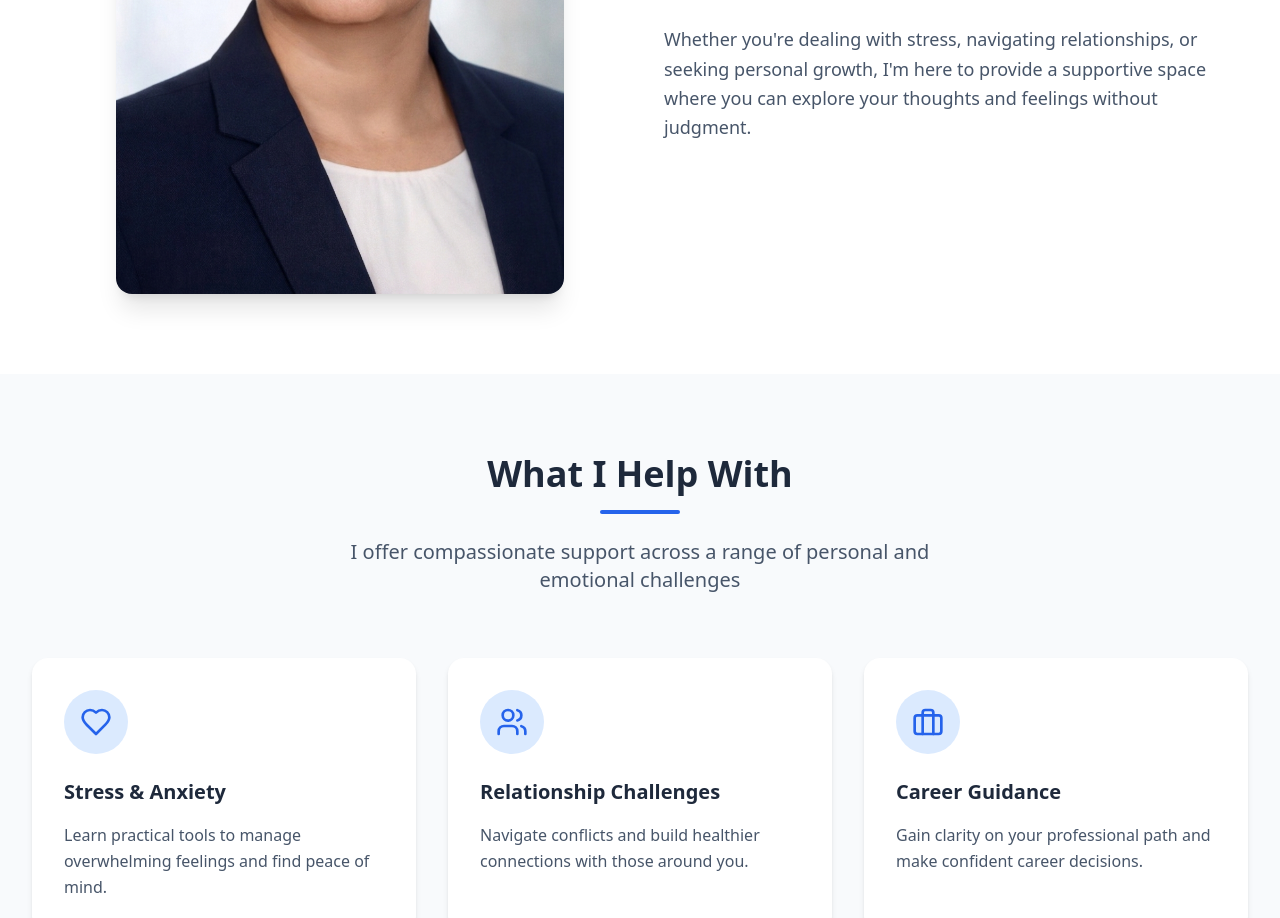
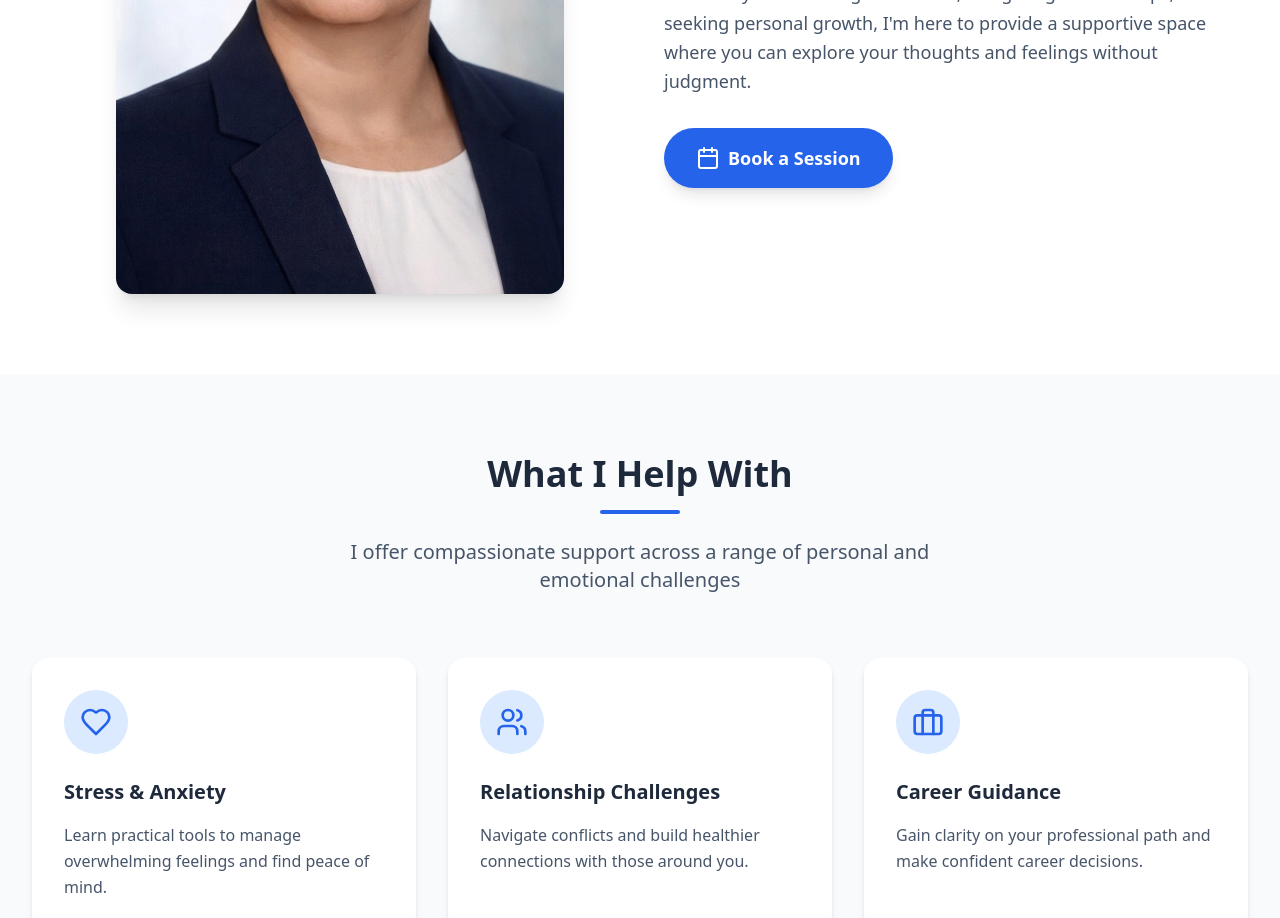
Before and after one commit to mnpixelslab/mindbridgecounselling, a React (Vite) app: page / in a window 1280 px wide. Shown: the part 1140-2058 px from the top of the page. Built offline with nearby package versions, Linux system fonts and the light colour scheme.

Commit message:
Updated About.tsx

```diff
--- a/src/components/About.tsx
+++ b/src/components/About.tsx
@@ -1,8 +1,14 @@
+import { Calendar } from 'lucide-react';
+
 interface AboutProps {
   profileImage: string;
 }
 
 export default function About({ profileImage }: AboutProps) {
+  const handleBooking = () => {
+    window.open('https://calendly.com/mindbridgecounselling', '_blank');
+  };
+
   return (
     <section id="about" className="py-20 px-4 sm:px-6 lg:px-8 bg-white">
       <div className="max-w-6xl mx-auto">
@@ -26,18 +32,29 @@ export default function About({ profileImage }: AboutProps) {
 
           <div className="flex-1">
             <h1
-                id="about-heading"
-                className="font-display text-3xl md:text-4xl lg:text-5xl text-foreground mb-4 leading-tight">
+              id="about-heading"
+              className="font-display text-3xl md:text-4xl lg:text-5xl text-foreground mb-4 leading-tight"
+            >
+              A counsellor who truly{' '}
+              <span className="italic text-primary">listens.</span>
+            </h1>
 
-                A counsellor who truly{' '}
-                <span className="italic text-primary">listens.</span>
-              </h1>
             <p className="text-lg text-slate-600 leading-relaxed mb-6">
-                           Hi, I'm <span className="font-semibold text-slate-800">Manreet</span>, a counsellor dedicated to helping individuals overcome personal and emotional challenges. My approach is empathetic, practical, and focused on helping you move forward with clarity and confidence.
+              Hi, I'm <span className="font-semibold text-slate-800">Manreet</span>, a counsellor dedicated to helping individuals overcome personal and emotional challenges. My approach is empathetic, practical, and focused on helping you move forward with clarity and confidence.
             </p>
+
             <p className="text-lg text-slate-600 leading-relaxed">
               Whether you're dealing with stress, navigating relationships, or seeking personal growth, I'm here to provide a supportive space where you can explore your thoughts and feelings without judgment.
-                          </p>
+            </p>
+
+            {/* Book Session Button */}
+            <button
+              onClick={handleBooking}
+              className="mt-8 inline-flex items-center gap-2 bg-blue-600 hover:bg-blue-700 text-white px-8 py-4 rounded-full text-lg font-semibold transition-all duration-200 shadow-lg hover:shadow-xl transform hover:-translate-y-0.5"
+            >
+              <Calendar size={24} />
+              Book a Session
+            </button>
           </div>
         </div>
       </div>
```
